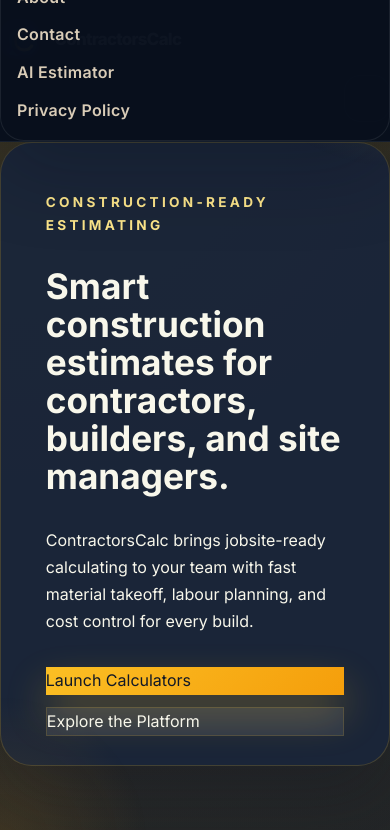
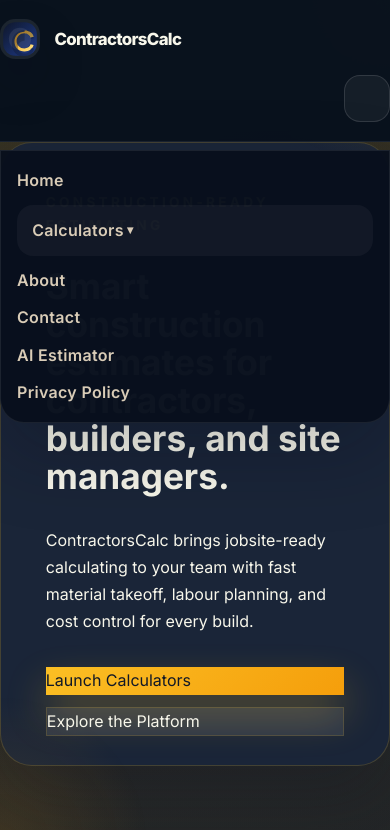
Before and after one commit to chakmarakesh121-design/CCalc, a website built with Vite: page index.html in a window 390 px wide. Both pictures are taken after a click on the button "Toggle navigation". Shown: the top 830 px of the page. Built offline with nearby package versions, Linux system fonts and the light colour scheme.

Commit message:
Fixed mobile hamburger menu calculator dropdown issue

```diff
--- a/style.css
+++ b/style.css
@@ -255,10 +255,14 @@
   .nav-links {
     display: none;
     position: absolute;
-    inset: auto 0 0 0;
+    top: calc(100% + 0.6rem);
+    left: 0;
+    right: 0;
     flex-direction: column;
     gap: 0.65rem;
     padding: 1rem;
+    max-height: calc(100vh - 5rem);
+    overflow-y: auto;
     background: rgba(9, 16, 29, 0.98);
     border-radius: 0 0 1.5rem 1.5rem;
     border: 1px solid rgba(255,255,255,0.08);
@@ -268,6 +272,17 @@
 
   .nav-links.open {
     display: flex;
+  }
+
+  .nav-dropdown summary {
+    width: 100%;
+    padding: 0.75rem 0.95rem;
+    border-radius: 1rem;
+    background: rgba(255,255,255,0.04);
+  }
+
+  .nav-dropdown[open] .dropdown-menu {
+    display: grid;
   }
 
   .nav-links,
```
